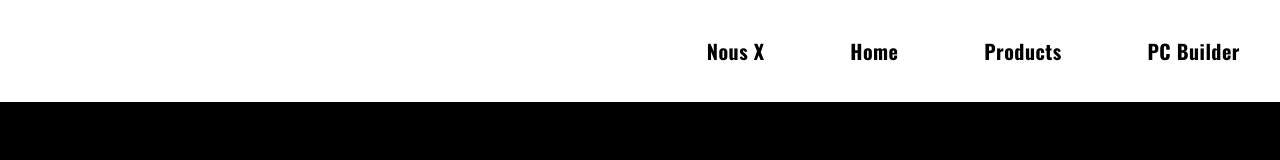
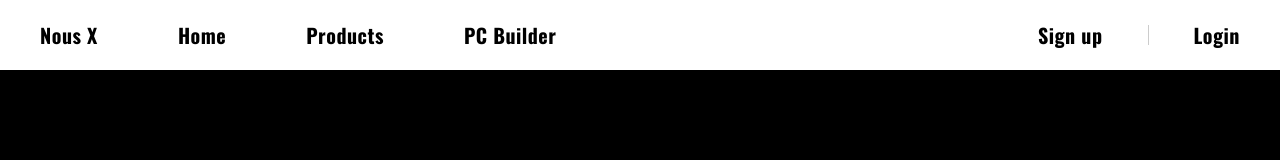
Before and after one commit to hxuhsr/nous-ex, a plain HTML site: page recovery-pw.html in a window 1280 px wide. Drawn offline with nearby package versions, Linux system fonts and the light colour scheme.

Commit message:
second-commit

```diff
--- a/recovery-pw.html
+++ b/recovery-pw.html
@@ -16,12 +16,16 @@
 <body>
 
     <nav class="navbar">
-        <ul>
-            <a href=""> Nous X  </a>
-            <a href=""> Home </a>
-            <a href=""> Products </a>
-            <a href=""> PC Builder </a>
-        </ul>
+        <a href=""> Nous X  </a>
+        <a href=""> Home </a>
+        <a href=""> Products </a>
+        <a href=""> PC Builder </a>
+        <div class="spacer"></div>
+        <div class="nav-links">
+            <a href="" class="signup"> Sign up </a>
+            <div class="divider"></div>
+            <a href="" class="login"> Login </a>
+        </div>
     </nav>
 
 
```
Also changed, not shown: sign-up.html (+10 -6 lines).
